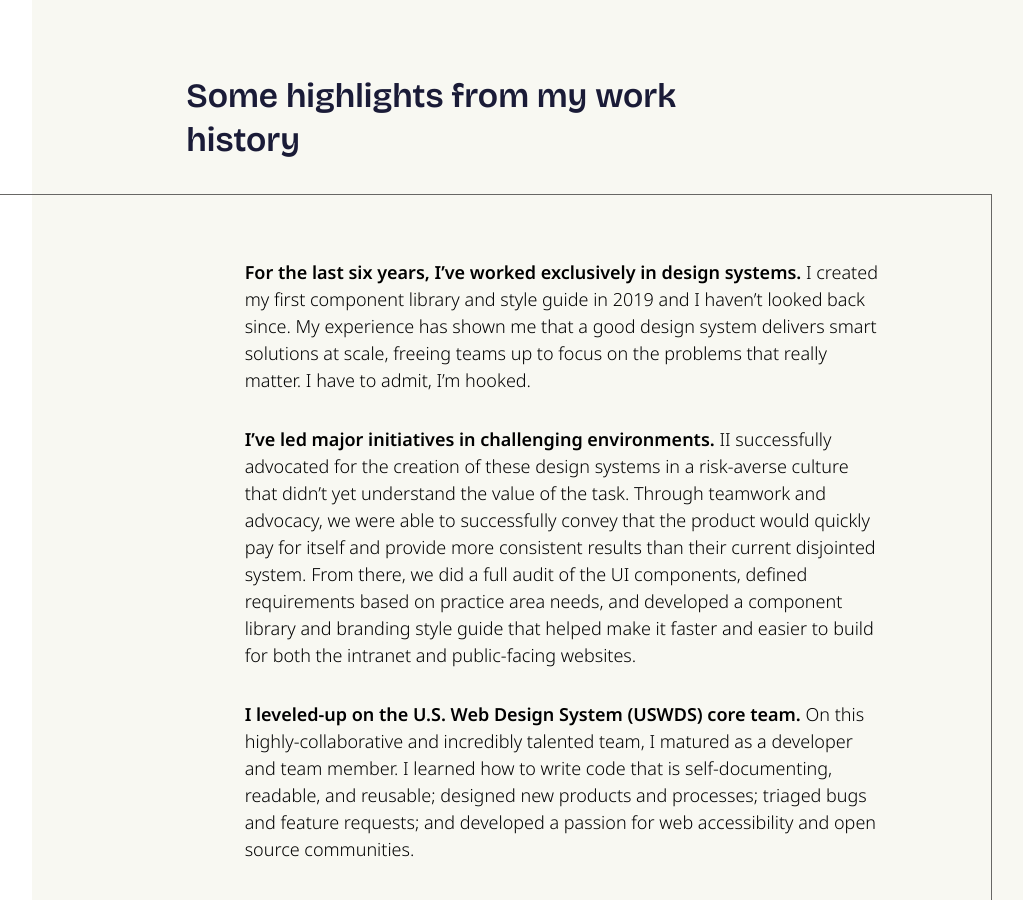
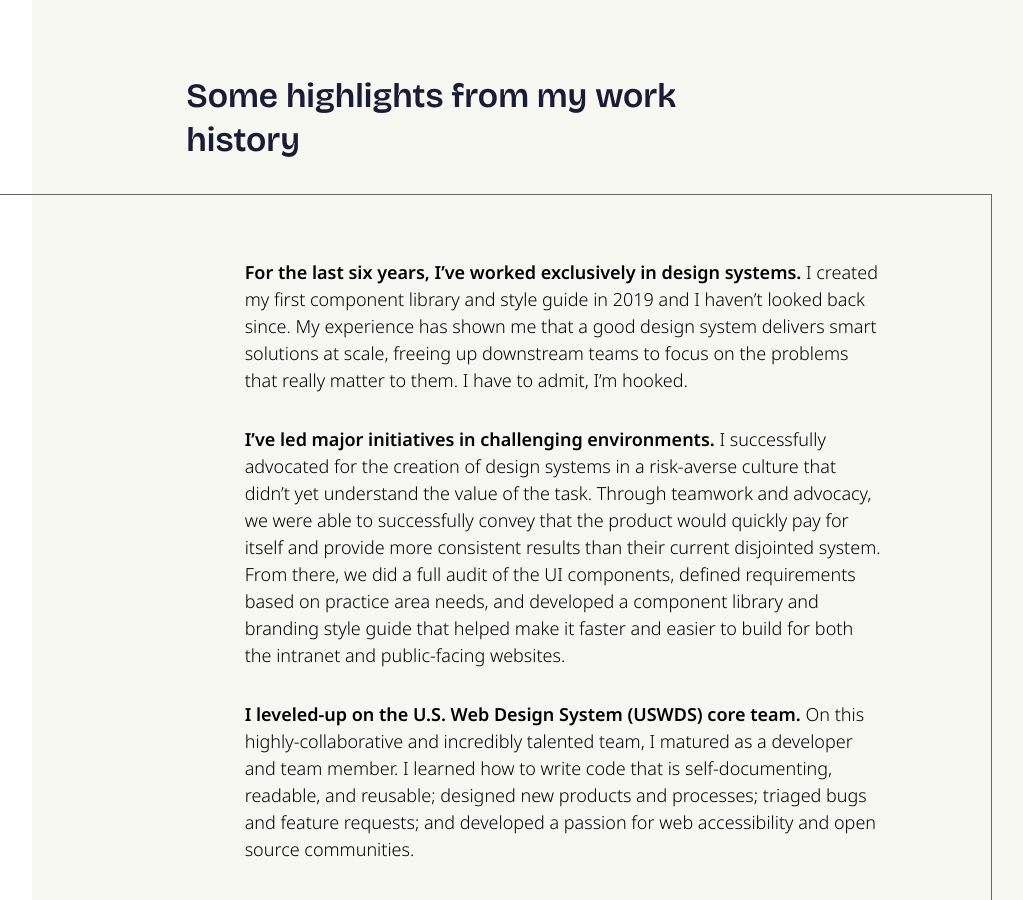
Before and after one commit to amyleadem/amyleadem.github.io, a Jekyll site: the page built from index.md, in a window 1280 px wide and 900 px high, scrolled down 986 px. Shown: the whole window, without its empty margins (75-1098 px from the left). Built offline with Jekyll 4.4.1, drawn with Linux system fonts in a browser that asks for light colours; some web fonts are replaced; some of the changed text lies outside the part shown.

Commit message:
Tweak copy

```diff
--- a/index.md
+++ b/index.md
@@ -51,10 +51,10 @@ layout: default
     <div class="background-offset"></div>
     <ul>
       <li>
-        <strong>For the last six years, I’ve worked exclusively in design systems.</strong> I created my first component library and style guide in 2019 and I haven’t looked back since. My experience has shown me that a good design system delivers smart solutions at scale, freeing teams up to focus on the problems that really matter. I have to admit, I’m hooked.
+        <strong>For the last six years, I’ve worked exclusively in design systems.</strong> I created my first component library and style guide in 2019 and I haven’t looked back since. My experience has shown me that a good design system delivers smart solutions at scale, freeing up downstream teams to focus on the problems that really matter to them. I have to admit, I’m hooked.
       </li>
       <li>
-        <strong>I’ve led major initiatives in challenging environments.</strong> II successfully advocated for the creation of these design systems in a risk-averse culture that didn’t yet understand the value of the task. Through teamwork and advocacy, we were able to successfully convey that the product would quickly pay for itself and provide more consistent results than their current disjointed system. From there, we did a full audit of the UI components, defined requirements based on practice area needs, and developed a component library and branding style guide that helped make it faster and easier to build for both the intranet and public-facing websites.
+        <strong>I’ve led major initiatives in challenging environments.</strong> I successfully advocated for the creation of design systems in a risk-averse culture that didn’t yet understand the value of the task. Through teamwork and advocacy, we were able to successfully convey that the product would quickly pay for itself and provide more consistent results than their current disjointed system. From there, we did a full audit of the UI components, defined requirements based on practice area needs, and developed a component library and branding style guide that helped make it faster and easier to build for both the intranet and public-facing websites.
       </li>
       <li>
         <strong>I leveled-up on the U.S. Web Design System (USWDS) core team.</strong> On this highly-collaborative and incredibly talented team, I matured as a developer and team member. I learned how to write code that is self-documenting, readable, and reusable; designed new products and processes; triaged bugs and feature requests; and developed a passion for web accessibility and open source communities.
@@ -67,7 +67,7 @@ layout: default
   <div class="background-offset"></div>
 </section>
 
-<section class="readme" id="work-excite" aria-labelledby="excited">
+<section id="work-excite" aria-labelledby="excited">
   <h2 id="excited">What excites me at work</h2>
   <div class="background-offset"></div>
   <div class="list-wrapper">
```
Also changed, not shown: other parts of index.md (+4 -4 lines).
